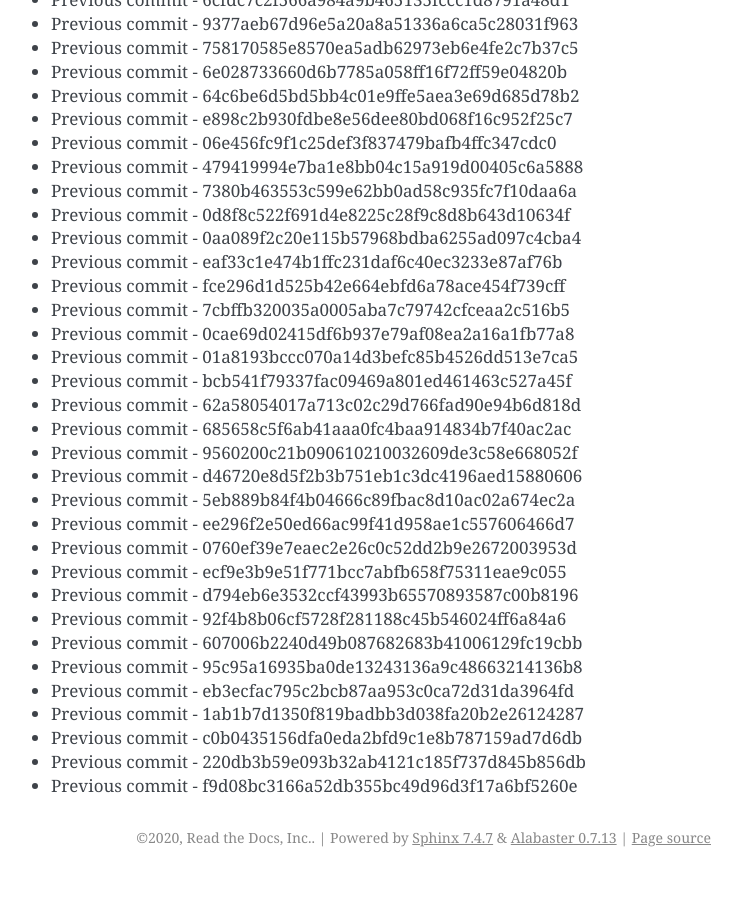
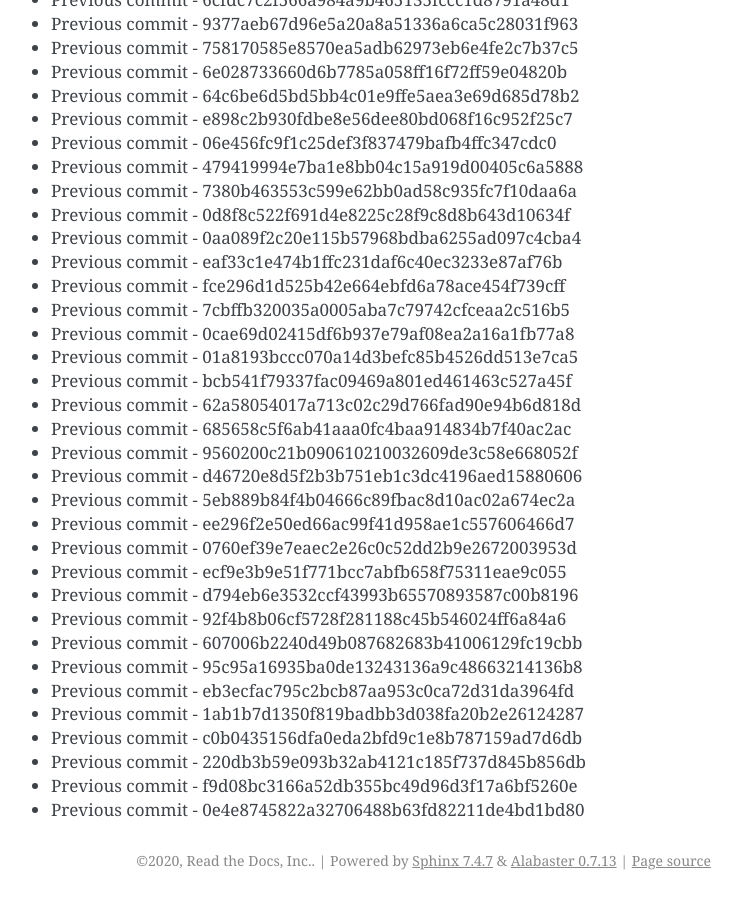
Before and after one commit to readthedocs/rtd-git-stresstest, a Sphinx documentation site: the page built from docs/updates.rst, in a window 1280 px wide and 900 px high, scrolled down 14838 px. Shown: the whole window, without its empty margins (399-1141 px from the left). Built offline with Sphinx 7.4.7, drawn with Linux system fonts in a browser that asks for light colours; before the commit the page ends 15715 px from its top, so only the background shows below that.

Commit message:
Generating commit from previous: 0e4e8745822a32706488b63fd82211de4bd1bd80

```diff
--- a/docs/updates.rst
+++ b/docs/updates.rst
@@ -655,3 +655,4 @@ It can be tested for any performance characteristics.
 * Previous commit - c0b0435156dfa0eda2bfd9c1e8b787159ad7d6db
 * Previous commit - 220db3b59e093b32ab4121c185f737d845b856db
 * Previous commit - f9d08bc3166a52db355bc49d96d3f17a6bf5260e
+* Previous commit - 0e4e8745822a32706488b63fd82211de4bd1bd80
```
